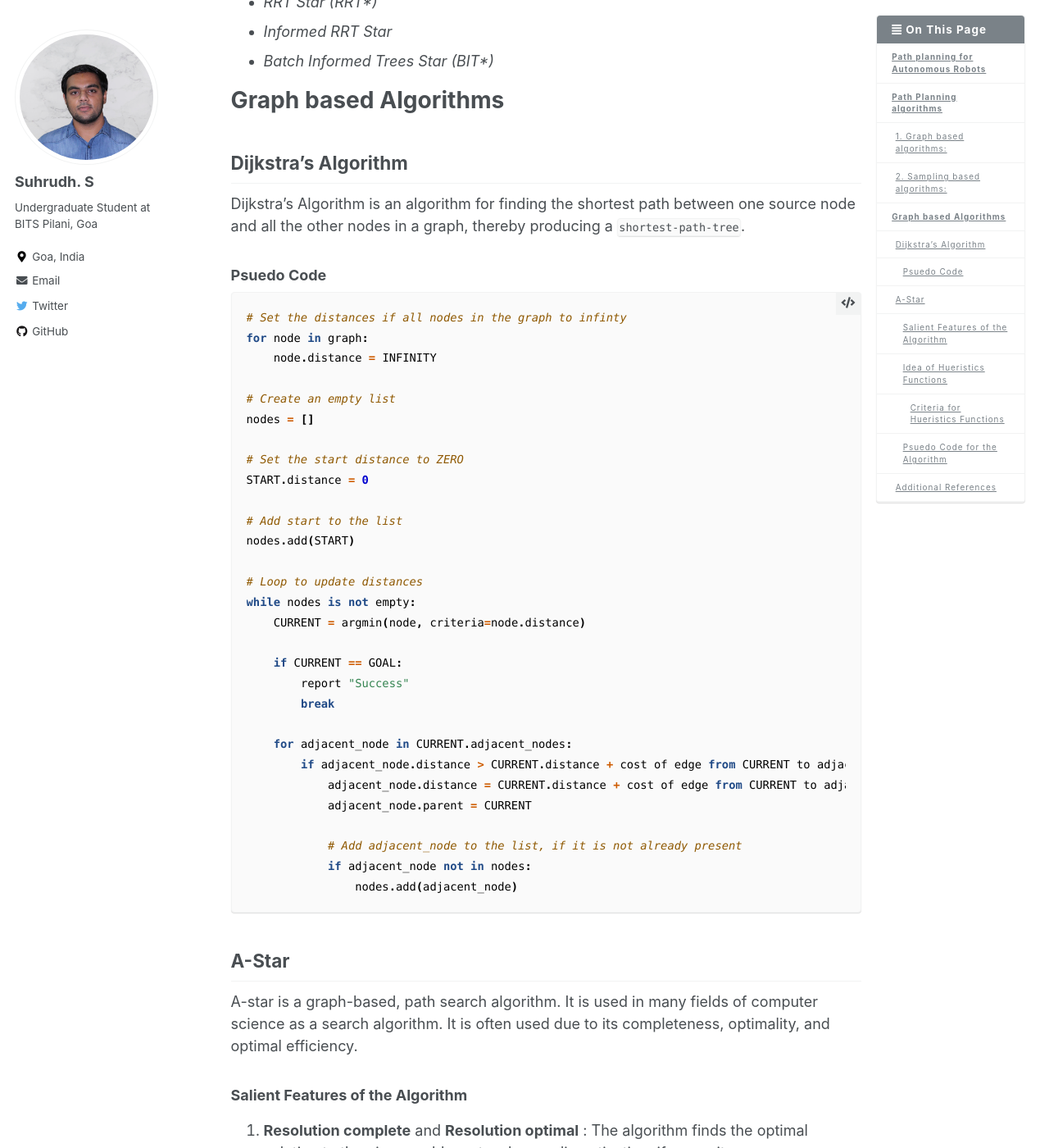
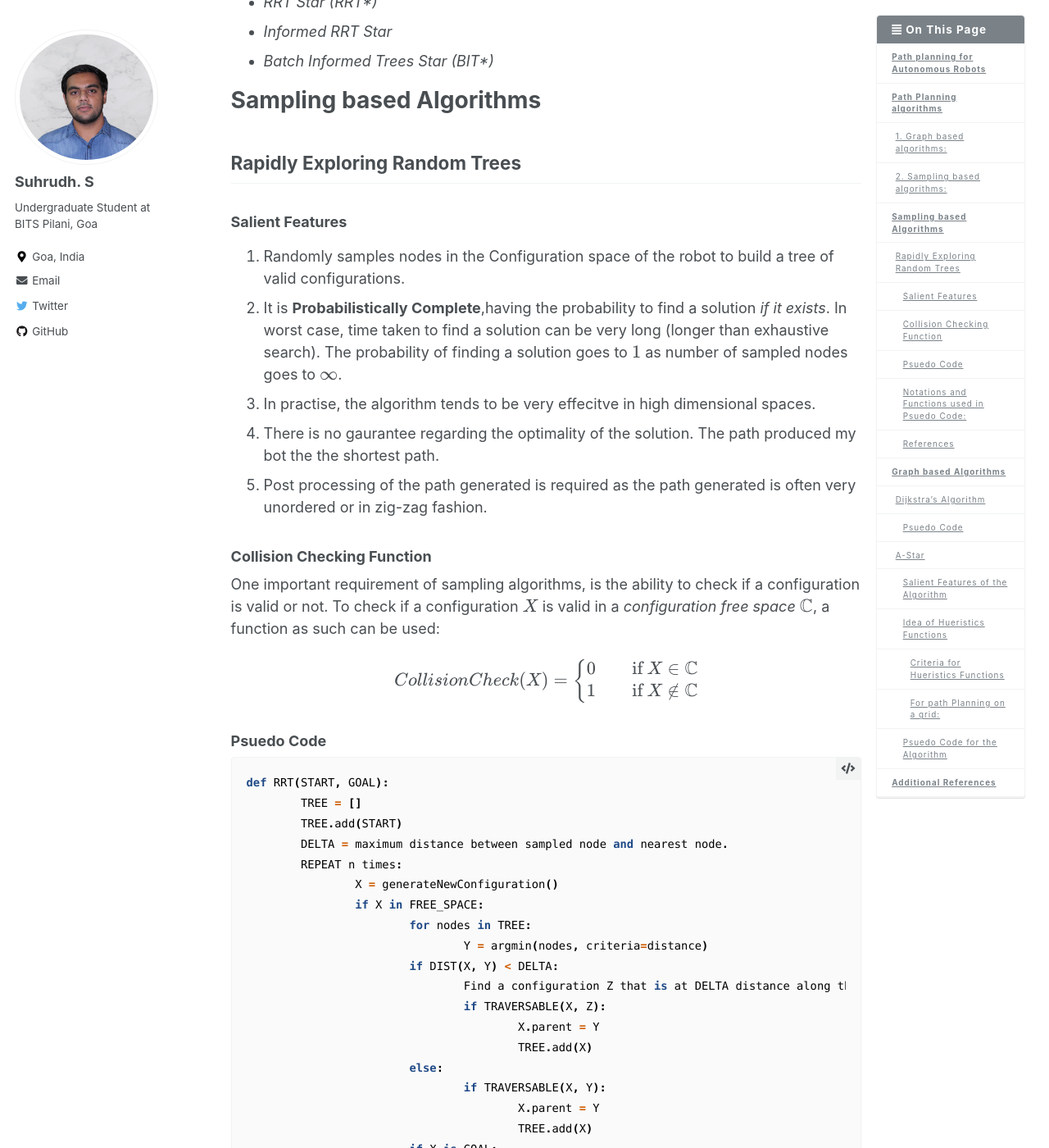
Before and after one commit to SuhrudhSarathy/SuhrudhSarathy.github.io, a Jekyll site: the page built from _posts/2020-08-08-path-planning.md, in a window 1280 px wide and 1400 px high, scrolled down 1407 px. Shown: the whole window at 82% size. Built offline with Jekyll 4.4.1, drawn with Linux system fonts in a browser that asks for light colours; formulas are drawn with MathJax 3; some of the changed text lies outside the part shown.

Commit message:
added sampling based algorithms

````diff
--- a/_posts/2020-08-08-path-planning.md
+++ b/_posts/2020-08-08-path-planning.md
@@ -38,6 +38,75 @@ Some of the notable sampling-based algorithms are:
 - _RRT Star (RRT*)_
 - _Informed RRT Star_
 - _Batch Informed Trees Star (BIT*)_
+
+# Sampling based Algorithms
+## Rapidly Exploring Random Trees
+### Salient Features
+1. Randomly samples nodes in the Configuration space of the robot to build a tree of valid configurations.
+2. It is **Probabilistically Complete**,having the probability to find a solution _if it exists_. In worst case, time taken to find a solution can be very long (longer than exhaustive search). The probability of finding a solution goes to $1$ as number of sampled nodes goes to $\infty$.
+3. In practise, the algorithm tends to be very effecitve in high dimensional spaces.
+4. There is no gaurantee regarding the optimality of the solution. The path produced my bot the the shortest path.
+5. Post processing of the path generated is required as the path generated is often very unordered or in zig-zag fashion.
+
+### Collision Checking Function
+One important requirement of sampling algorithms, is the ability to check if a configuration is valid or not. To check if a configuration $X$ is valid in a _configuration free space_ $\mathbb{C}$, a function as such can be used:
+
+$$
+	CollisionCheck(X) = \begin{cases}
+								0 \quad &\text{if} \, X \in \mathbb{C} \\
+								1 \quad &\text{if} \, X \notin \mathbb{C}
+						\end{cases} \\
+$$
+
+### Psuedo Code
+```python
+def RRT(START, GOAL):
+	TREE = []
+	TREE.add(START)
+	DELTA = maximum distance between sampled node and nearest node.
+	REPEAT n times:
+		X = generateNewConfiguration()
+		if X in FREE_SPACE:
+			for nodes in TREE:
+				Y = argmin(nodes, criteria=distance)
+			if DIST(X, Y) < DELTA:
+				Find a configuration Z that is at DELTA distance along the path from X to Y
+				if TRAVERSABLE(X, Z):
+					X.parent = Y
+					TREE.add(X)
+			else:
+				if TRAVERSABLE(X, Y):
+					X.parent = Y
+					TREE.add(X)
+			if X is GOAL:
+				report "SUCCESS"
+				break
+
+```
+### Notations and Functions used in Psuedo Code:
+
+- Function used to check if a path is traversable:
+
+$$
+	Traversable(X, Y) = \begin{cases}
+						1 \quad &\text{if} \, \operatorname{LineJoining}(X, Y) \in \mathbb{C} \\
+						0 \quad &\text{if} \, \operatorname{LineJoining}(X, Y) \notin \mathbb{C} \\
+						\end{cases}
+$$
+
+- In case of Rotations:
+
+$$
+	Dist(X, Y) = \min{(\lvert X_n - Y_n \rvert}, \lvert\ 2\pi - \lvert X_n - Y_n \rvert \rvert)
+$$
+
+### References
+1. Refer [this](https://medium.com/@theclassytim/robotic-path-planning-rrt-and-rrt-212319121378) article for more information about RRT and RRT*
+2. A [video](https://www.youtube.com/watch?v=xAmN8WnltRY) explaining RRT algorithm.
+3. Refer to the paper [here](http://msl.cs.illinois.edu/~lavalle/papers/Lav98c.pdf)
+
+
+<!-------------Break------------->
 
 # Graph based Algorithms
 ## Dijkstra's Algorithm
@@ -91,6 +160,7 @@ A-star is a graph-based, path search algorithm. It is used in many fields of com
     	- $d(x, y) = EdgeCost(x, y)$
     - These properties ensure that for all nodes $n$:
     	- $H(n) \leq length of Shortest Path(n, GOAL)$
+
 - #### For path Planning on a grid:
     - **Euclidean Distance:**
         $H(x_n, y_n) = \sqrt{(x_n-x_g)^2 + (y_n-y_g)^2}$
@@ -140,7 +210,10 @@ H-function = Hueristic funciton
 f-value = g-value + Hueristic value of the node
 ```
 
-## Additional References
+<!--Samping based Algorithms-->
+
+
+# Additional References
 1. For a better understanding of the path planning problem refer [here](http://correll.cs.colorado.edu/?p=965).
 2. Understand configuration spaces from this [video](https://www.youtube.com/watch?v=NwwsjVsYTbg).
 3. Original [paper](https://ieeexplore.ieee.org/document/4082128) on A-Star path planning algorithm.
````
